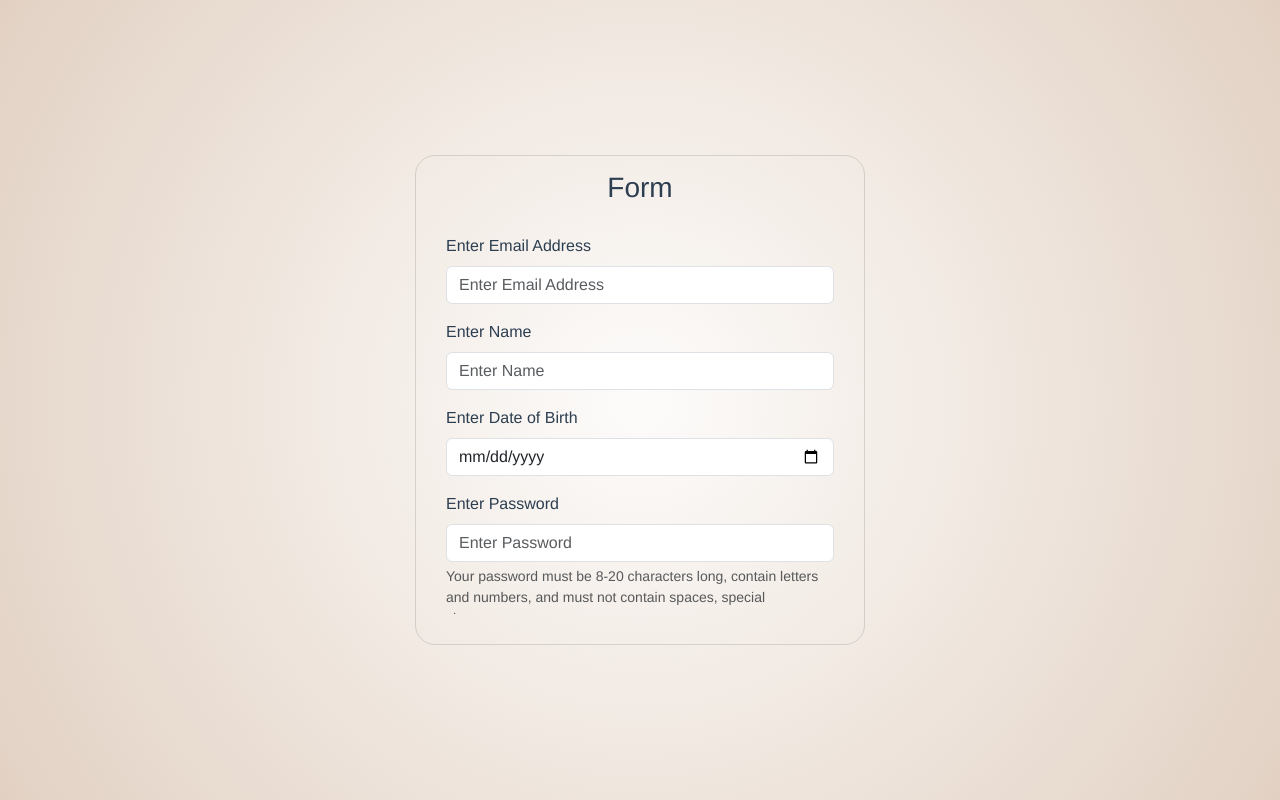
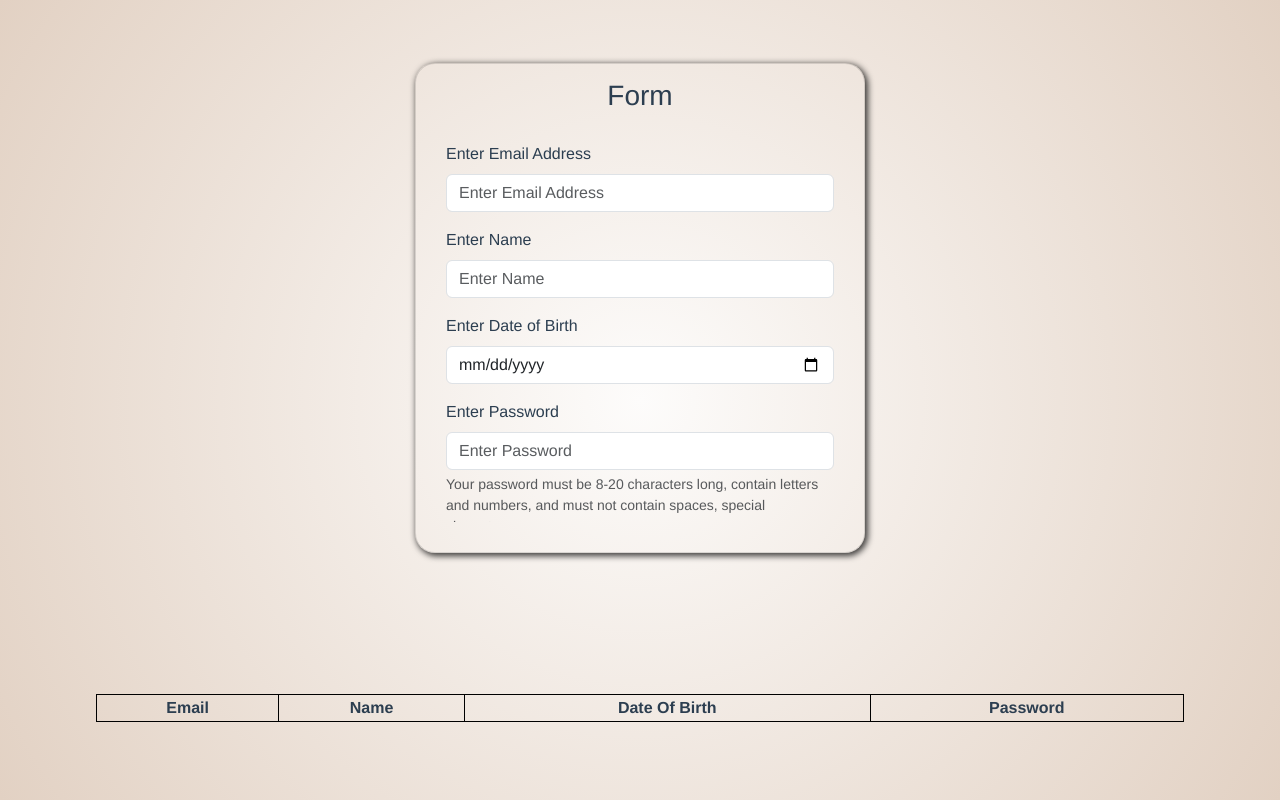
Before and after one commit to umar-rajput/excellence290501, a Vue app in the folder assignments/: page / in a window 1280 px wide. Built offline with nearby package versions, Linux system fonts and the light colour scheme.

Commit message:
showing form input data in the table

```diff
--- a/assignments/src/App.vue
+++ b/assignments/src/App.vue
@@ -2,19 +2,22 @@
   <div id="app">
     <!-- <img alt="Vue logo" src="./assets/logo.png"> -->
     <!-- <HelloWorld msg="Welcome to Your Vue.js App"/> -->
-    <Form/>
+    <!-- <Form/> -->
+    <TableAddData/>
   </div>
 </template>
 
 <script>
 // import HelloWorld from './components/HelloWorld.vue'
-import Form from './components/Form.vue'
+// import Form from './components/Form.vue'
+import TableAddData from './components/TableAddData.vue'
 
 export default {
   name: 'App',
   components: {
     // HelloWorld,
-    Form
+    // Form,
+    TableAddData
   }
 }
 </script>
--- a/assignments/src/components/Form.vue
+++ b/assignments/src/components/Form.vue
@@ -13,28 +13,28 @@
                             <div class="mb-3">
                                 <label for="exampleFormControlInput1" class="form-label">Enter Email Address</label>
                                 <input type="email" class="form-control" id="exampleFormControlInput1"
-                                    placeholder="Enter Email Address">
+                                    placeholder="Enter Email Address" v-model="email">
                             </div>
                         </template>
                         <template v-slot:name>
                             <div class="mb-3">
                                 <label for="exampleFormControlInput1" class="form-label">Enter Name</label>
                                 <input type="text" class="form-control" id="exampleFormControlInput1"
-                                    placeholder="Enter Name">
+                                    placeholder="Enter Name" v-model="name">
                             </div>
                         </template>
                         <template v-slot:dob>
                             <div class="mb-3">
                                 <label for="exampleFormControlInput1" class="form-label">Enter Date of Birth</label>
                                 <input type="date" class="form-control" id="exampleFormControlInput1"
-                                    placeholder="Enter Date of Birth">
+                                    placeholder="Enter Date of Birth" v-model="dob">
                             </div>
                         </template>
                         <template v-slot:password>
                             <div class="mb-3">
                                 <label for="inputPassword5" class="form-label">Enter Password</label>
                                 <input type="password" id="inputPassword5" class="form-control"
-                                    aria-labelledby="passwordHelpBlock" placeholder="Enter Password">
+                                    aria-labelledby="passwordHelpBlock" placeholder="Enter Password" v-model="password">
                                 <div id="passwordHelpBlock" class="form-text">
                                     Your password must be 8-20 characters long, contain letters and numbers, and must not
                                     contain
@@ -76,31 +76,46 @@ import InputFields from './InputFields.vue'
 
 export default {
     name: `Form`,
-    components: { InputFields },
+    components: { InputFields},
     data() {
         return {
+            name:"",
+            email:"",
+            password:"",
+            dob:"",
+            items:[]
 
         }
     },
+    methods:{
+        submit:function(){
+            console.log(this.name,this.email,this.password,this.dob);
+            this.$emit("submit-item", this.email,this.name,this.password,this.dob);
+            this.email="";
+            this.name="";
+            this.dob="";
+            this.password="";
+        }
+    }
 }
 </script>
 
 <style scoped>
-.Form {
+/* .Form {
     min-height: 100vh;
     width: 100%;
     display: flex;
     justify-content: center;
     align-items: center;
     background: radial-gradient(circle, rgba(253, 252, 251, 1) 0%, rgba(226, 209, 195, 1) 100%);
-}
+} */
 
 .form-main {
     width: 450px;
     border: 1px solid #0000001f;
     border-radius: 20px;
     text-align: left;
-
+    box-shadow: 2px 2px 6px 1px rgba(0,0,0,0.75);
 }
 
 .form-main header {
--- /dev/null
+++ b/assignments/src/components/TableAddData.vue
@@ -0,0 +1,81 @@
+<template>
+    <div class="table-add-data">
+
+        <div class="tableAdd">
+            <Form v-on:submit-item="submit" v-bind:email="email" v-bind:name="name" v-bind:dob="dob"
+                v-bind:password="password" />
+            <table>
+                <tr>
+                    <th>Email</th>
+                    <th>Name</th>
+                    <th>Date Of Birth</th>
+                    <th>Password</th>
+                </tr>
+                <tr v-for="(item, index) in items" v-bind:key="index">
+                    <td>{{ item.email }}</td>
+                    <td>{{ item.name }}</td>
+                    <td>{{ item.dob }}</td>
+                    <td>{{ item.password }}</td>
+                </tr>
+            </table>
+        </div>
+
+    </div>
+</template>
+
+<script>
+
+import Form from './Form.vue'
+
+export default {
+    name: 'TableAddData',
+    components: { Form },
+    data() {
+        return {
+            items: [],
+            // email:"",
+        }
+
+    },
+    methods: {
+        submit: function (email, name, password, dob) {
+            this.items.push({
+                'email': email,
+                'name': name,
+                'password': password,
+                'dob': dob
+            });
+            this.email = "";
+            this.name = "";
+            this.dob = "";
+            this.password = "";
+        }
+    }
+}
+</script>
+
+<style scoped>
+.tableAdd {
+    min-height: 100vh;
+    width: 100%;
+    display: flex;
+    justify-content: space-around;
+    align-items: center;
+    flex-direction: column;
+    align-items: center;
+    background: radial-gradient(circle, rgba(253, 252, 251, 1) 0%, rgba(226, 209, 195, 1) 100%);
+}
+
+table {
+    width: 85%;
+    margin: 15px 65px;
+    padding: 6px;
+}
+
+table,
+tr,
+td,
+th {
+    border: 1px solid #000;
+    border-collapse: collapse;
+}</style>
```
